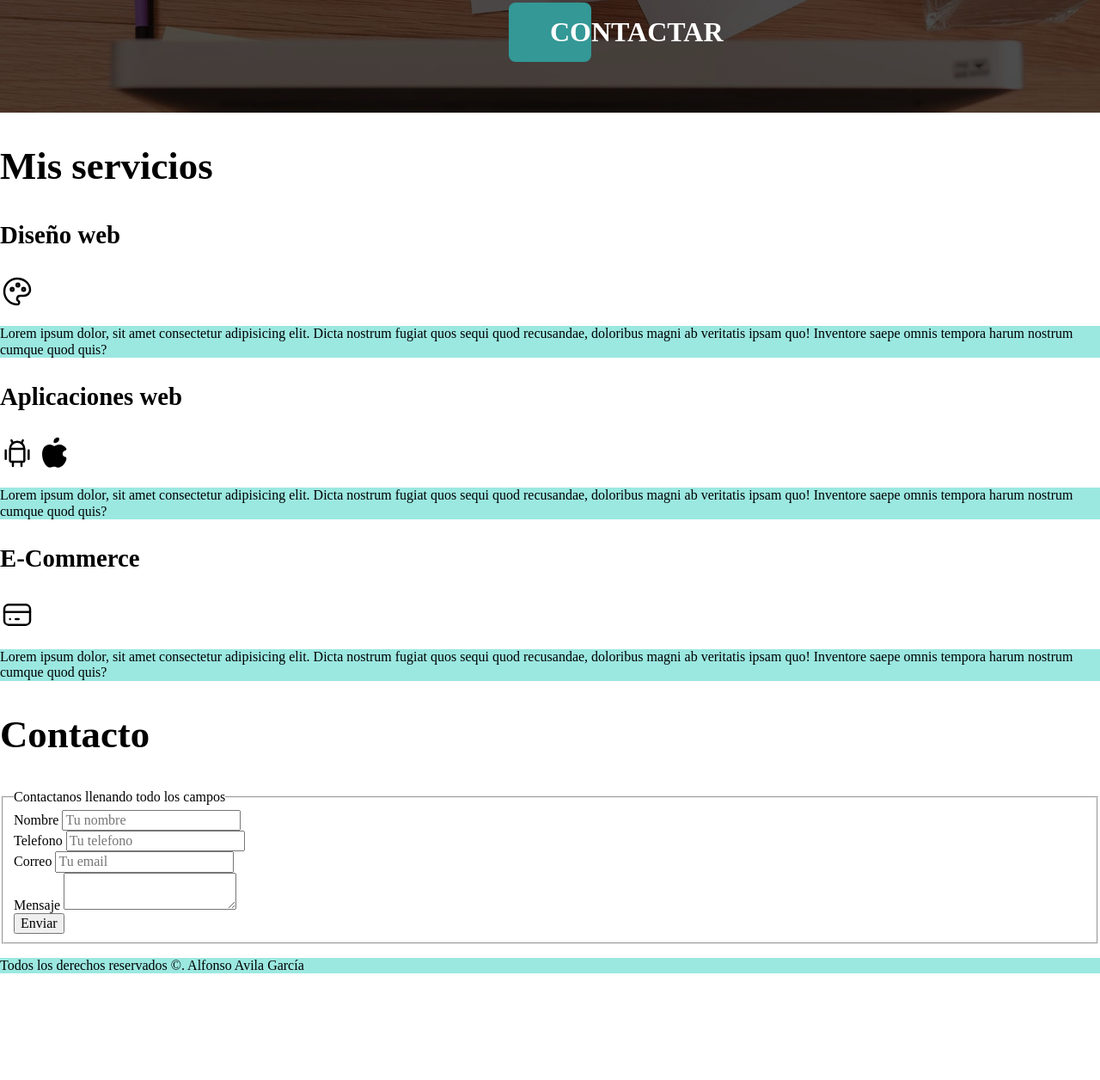
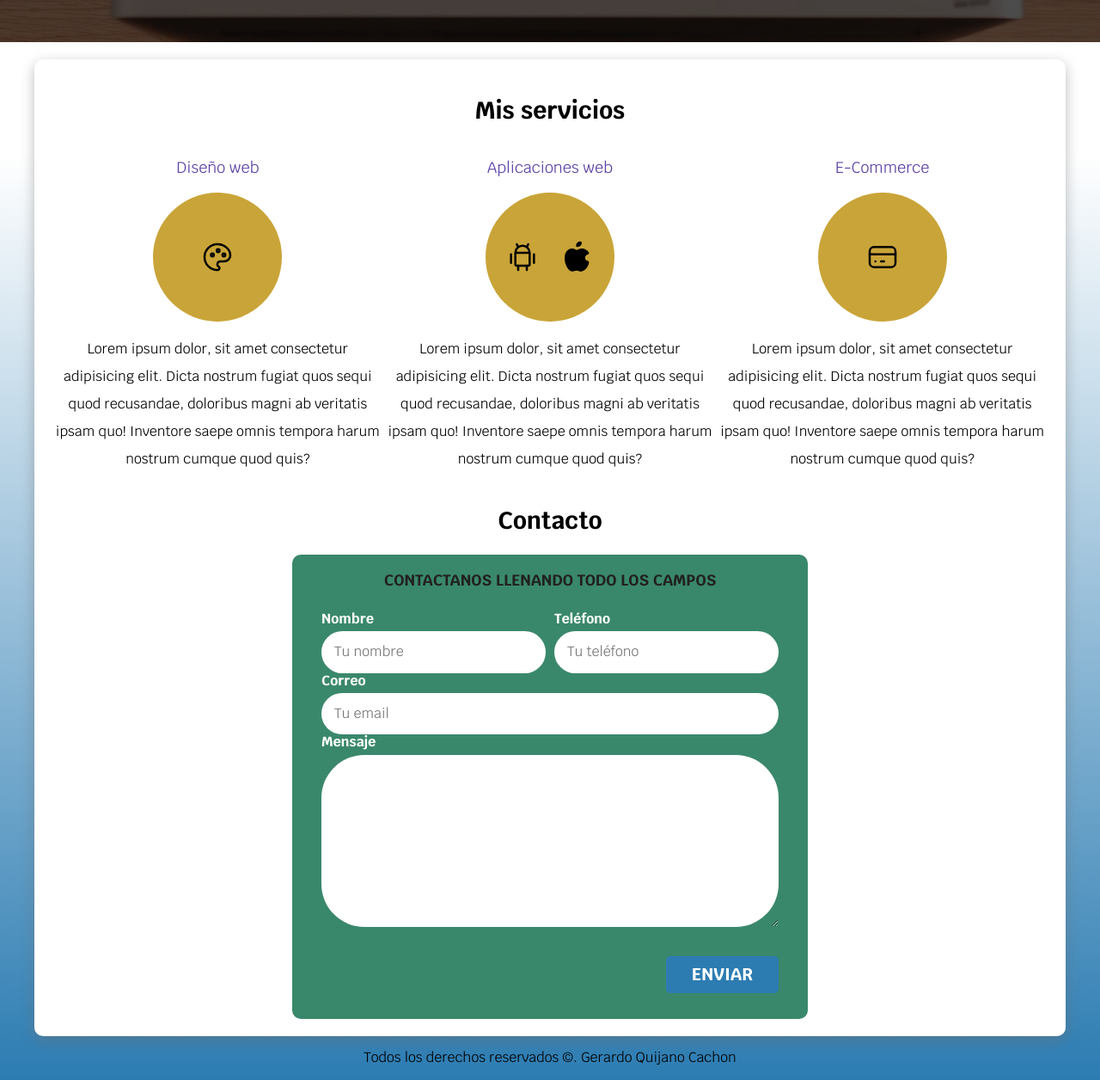
Before and after one commit to GerardoQuijano/Developer-page, a plain HTML site: page index.html in a window 1280 px wide. Shown: the part 539-1795 px from the top of the page at 86% size. Before the commit the page ends 1687 px from the top, so only its background shows below. Drawn offline with Linux system fonts and the light colour scheme.

Commit message:
ya esta corregido

```diff
--- a/Css/styles.css
+++ b/Css/styles.css
@@ -1,108 +1,111 @@
 :root{
     --blanco: #ffffff;
     --oscuro: #212121;
-    --primario: #c9a438;
-    --secundario:#339896;
-    --gris: #757575;
-    --glassGris: #66dcd2a6;
+    --primario: #5b3fa3;
+    --secundario:#c9a438;
+    --green: #3a886b;
+    --glassGris: #2c7cb2;
+    --grisclaro: #dfe9f3;
 
 
 }
-html
-{
-    font-size: 62.5%px;
-    /* Hack box model*/
+
+    html {
+        font-size:62.5%;
+        /* Hack para box model*/
         box-sizing: border-box;
     }
-
-*,*:before, *:after{
-    box-sizing: inherit;/*Hack para box model */
+     /* Hack para box model*/
+    *, *:before, *:after{
+        box-sizing: inherit;
     }
 
-html
-{
-font-size: 62.5%px;
+    body {
+        font-size: 16px;
+        font-family: 'Krub', sans-serif;
+        background-image: linear-gradient(to top, var(--glassGris) 0%, var(--blanco) 60%);
+    }
 
-}
-body{
-    font-size: 16px;
-}
-/* Tipo grafia*/
+    /*Tipografía*/
     h1{
         font-size: 3.8rem;
     }
+
     h2{
         font-size: 2.8rem;
     }
+
     h3{
         font-size: 1.8rem;
     }
     h1,h2,h3{
-    text-align: ce;
+        text-align: center;
     }
 
     .titulo span{
+        font-size: 2rem;
+    }
 
+    .navegacion-principal{
+        background-color: var(--glassGris);
+    }
+
+    .contenedor{
+        max-width: 120rem;
+        /* Una manera de poner los 4 márgenes en 4 propiedades
+        margin-top: 0;
+        margin-bottom: 0;
+        margin-left: auto;
+        margin-right: auto; */
+        /*margin: 0 auto 0 auto; Tomando las posiciones de un reloj*/
+        margin: 0 auto; /*El primer valor corresponde a top-bottom
+        y el segundo valor corresponde a right-left*/
+    }
+
+    .nav-bg {
+        background-color: var(--secundario);
+    }
+
+    .navegacion-principal {
+        display: flex;
+        flex-direction: column;
+        align-items: center;
+        /* justify-content es para filas
+        align-items es para columnas (flex-direction)*/
+        justify-content: space-between;
         font-size: 2rem;
-    color: brown;
-    color: cornflowerblue;
+        font-weight: bold; /* negritas */
+    }
+
+    /* Utilidades*/
+.w-sm-100{
+    width: 100%;
+}
+@media (min-width: 768px){
+    w-sm-100{
+        width: auto;
+    }
+}
+
+.flex{
+    display: flex;
+}
+.alinear-derecha{
+    justify-content: flex-end;
+}
+
+    @media (min-width: 768px) {
+        .navegacion-principal{
+            flex-direction: row;
+            justify-content: space-between;
+        }
 
      }
 
-.titulo span{
-
-    color: yellow
-}
-
-.navegacion-principal {
-    padding-bottom: 10rem;
-    background-color: var(--glassGris);
-}
-.navegacion-principal {
+    .navegacion-principal a{
         padding: 1rem;
-    display:flex;
-    align-items: center;
-    /* justify-conten es para filas
-    align-items es para columnas (flex-direction)*/
-    justify-content: space-between;
-    font-size: 2rem;
-    font-weight: bold; /*negritas*/
-
-}
-@media (min-width: 768px){
-  .navegacion-principal{
-    flex-direction: row;
-  }
-}
-
-.contenedor{
-    width: 120rem;
-    /*
-    margin: 0 auto 0 auto;
-    margin: 0 auto;
-    */
-    margin: 0 auto;
-
-}
-.nav-bg{
-    background-color: var(--gris);
-}
-
-
-.navegacion-principal a{
         color: var(--blanco);
-    text-decoration: dashed;
-    background-color: var(--primario);
-    display: flex;
-
-}
-
-
-   /*
-clases no llevan . al principio
-    */
-p{
-    background-color: var(--glassGris);
+        text-decoration: none;
     }
 
     .navegacion-principal a:hover{
@@ -110,32 +113,37 @@ p{
         color: var(--oscuro);
     }
 
+
     /*
     Tamaños recomendados para media query
-480px para moviles
+    480px para móviles
     768px para tablets
     1140px para laptops
-1400px para dispositivos mas grandes como monitores o TVs
+    1400px para dispositivos más grandes como monitores o TVs
     */
 
-.hero{
+    .hero {
     background-image: url(../image/hero.jpg);
-    /* ../ es para regresae un nivel del directiorio
-    la carpeta img esta afuera de ccs */
+    /* ../ es para regresar un nivel del directorio,
+    la carpeta img está afuera de styles.ccs*/
     background-repeat: no-repeat;
-    /*sirve para que imagenes pequeñas no se repitan*/
-    background-size: cover;
-    /*sirve para cubrer la imagen con todo el tamaño*/
-    height: 450px; /* Altura del hero*/
-    position: relative; /* Para manipular la posicion, el padre siempre debe ser relative*/
+    /* en imágenes pequeñas suele repetirse y
+    abarcar el espacio de la página */
+    background-size: cover; /* Sirve para cubrir la imagen con todo el tamaño*/
+    height: 450px; /* Alto del elemento hero*/
+    position: relative; /* Para manipular la posición, el padre siempre debe ser
+    relative*/
 
     }
 
-.contenedor-hero{
-    position: absolute; /* El hijo siempre debe ser absoluto*/
+    .contenedor-hero {
+        position: absolute; /* Para manipular la posición, el hijo siempre debe ser
+        absoluto */
         background-color: rgba(0, 0, 0, 0.7);
+        /*.7 es la transparencia */
         width: 100%;
         height: 100%;
+        /*Alinear vertical y horizontalmente*/
         display: flex;
         flex-direction: column;
         align-items: center;
@@ -145,20 +153,142 @@ Tamaños recomendados para media query
     .contenedor-hero p, .contenedor-hero h2{
         color: var(--blanco);
     }
-.ubicacion{
+
+    .ubicacion {
         display: flex;
         align-items: flex-end;
     }
+
     .boton{
-    background-color: var(--secundario); /* Color de fondo del boton*/
-    color: var(--blanco);/*Color de texto*/
+        background-color: var(--glassGris); /*Color de fondo del botón*/
+        color: var(--blanco); /*Color de texto*/
         padding: 1rem 3rem;
-    margin-top: 3rem;/*Separacion superior*/
+        margin-top: 3rem; /*Separación superior*/
         font-size: 2rem;
-    text-decoration: none;/*quitar subrayado*/
-    text-transform: uppercase;/*Siempre mayusculas*/
-    font-weight: bold;/*Poner texto en mayusculas*/
-    border-radius: .5rem;/*Esquinas redondeadas*/
-    width: 5%;/*Ancho del boton*/
-    text-align: center;/*Centrar el texto del boton*/
+        text-decoration: none; /* Quitar el subrayado*/
+        text-transform: uppercase; /* Convertir texto en mayúsculas*/
+        font-weight: bold; /* Poner texto en negritas */
+        border-radius: .5rem; /* Esquinas redondeadas*/
+        width: 90%; /* Ancho del botón */
+        text-align: center; /* Centrar el texto del botón*/
+        border: none;
     }
+
+    @media (min-width: 768px) {
+        .boton {
+            width: auto;
+        }
+        .boton:hover{
+            cursor: pointer;
+        }
+     }
+
+
+    .sombra {
+        margin-top: 2rem;
+        box-shadow: 0px 5px 15px 0px rgba(112,112,112,0.48);
+        /* Motor para google chrome*/
+        -webkit-box-shadow: 0px 5px 15px 0px rgba(112,112,112,0.48);
+        /* Motor para mozilla firefox*/
+        -moz-box-shadow: 0px 5px 15px 0px rgba(112,112,112,0.48);
+        background-color: var(--blanco);
+        padding: 2rem;
+        border-radius: 1rem;
+    }
+
+    /* Servicios */
+    @media (min-width: 768px){
+        .servicios {
+            display: grid;
+            /* grid-template-columns: 2fr 1fr 1fr; Alternativa sencilla */
+            /* grid-template-columns: 50% 25% 25%; Alternativa detallada por porcentajes */
+            grid-template-columns: repeat(3, 1fr);
+        }
+
+        .servicio{
+            display: flex;
+            flex-direction: column;
+            align-items: center;
+        }
+    }
+
+
+    /* Ajustar colo y "negritas" del h3 */
+    .servicios h3 {
+        color:var(--primario);
+        font-weight: normal;
+    }
+
+    .servicios p {
+        text-align: center;
+        /*Interlineado*/
+        line-height: 2;
+    }
+
+    .servicios .iconos{
+        height: 15rem;
+        width: 15rem;
+        background-color: var(--secundario);
+        border-radius: 50%;
+        display: flex;
+        justify-content: space-evenly;
+        align-items: center;
+    }
+    /*Contacto*/
+.Formulario{
+    background-color: var(--green);
+    width: min(60rem, 100%);
+    /*Ahorra el uso de media query.¿Que es mas pequeño, 60rem, o el 100% de la pantalla? */
+    margin: 0 auto;
+    padding: 2rem;
+    border-radius: 1rem;
+}
+.Formulario fieldset{
+    border: none;
+}
+.Formulario legend{
+    text-align: center;
+    font-size: 1.8rem;
+    font-weight: bold;
+    margin-bottom: 2rem;
+    text-transform: uppercase;
+    color: var(--oscuro);
+}
+
+@media (min-width:768px){
+    .contenedor-campos{
+        display: grid;
+        grid-template-columns: repeat (2, 1fr);
+        column-gap: 1rem;
+        grid-template-rows: auto, auto 20rem;
+    }
+    /* Nth-child significa el enesimo hijo. El orden seria: nombre, telefono, correo y mensajes
+    como requerimos modificar correo y mensaje, usaremos 3 y 4 en nth child*/
+
+    .campo:nth-child(3),
+    .campo:nth-child(4){
+        /* Posiciona el elemento, para que vaya de la columna 1 a la*/
+        grid-column: 1/3;
+    }
+}
+
+.campo label{
+    color: var(--blanco);
+    font-weight: bold;
+    margin-bottom: .5rem;
+    display: block;/* Lograr que cada label tome todo el espacio disponible  y este separado del input*/
+}
+
+.input-text{
+    width: 100%;
+    border: none;
+    padding: 1.5rem;
+    border-radius: 5rem;
+}
+.campo textarea{
+    height: 20rem; /*Hacer mas grande la altura del textarea*/
+}
+
+.footer{
+    text-align: center;
+}
--- a/index.html
+++ b/index.html
@@ -9,14 +9,14 @@
     <link rel="preconnect" href="https://fonts.gstatic.com" crossorigin>
     <link href="https://fonts.googleapis.com/css2?family=Krub:wght@400;700&display=swap" rel="stylesheet">
 
-    <!--Agregar normalize primero-->
+    <!--Agregar normaliza primero-->
 
     <link rel="preload" href="css/normalize.css" as ="styles">
     <link rel="stylesheet" href="css/normalize.css">
 
     <link rel="preload" href="css/styles.css" as ="styles">
     <link rel="stylesheet" href="css/styles.css">
-    <title>Document Page Quijano</title>
+    <title>Document Page Gerardo</title>
 </head>
 <body>
 
@@ -26,31 +26,35 @@
 
         <nav class="navegacion-principal" >
             <a href ="https://youtu.be/f_WuRfuMXQw?si=S3IWAmjVgLuDDe6s"> Inicio </a>
-            <a href ="#"> Sobre Mi </a>
+            <a href ="#"> Sobre Mí </a>
             <a href ="#"> Clientes </a>
             <a href ="#"> Contacto </a>
         </nav>
 
         <section class="hero">
+
             <div class="contenedor-hero">
                 <h2 class="titulo"> Diseño y desarrollo web/móvil </h2>
                     <div class="ubicacion">
-                    <svg xmlns=svg xmlns= "http://www.w3.org/2000/svg" class="icon icon-tabler icon-tabler-map-pin" width="88" height="88" viewBox="0 0 24 24" stroke-width="1.5" stroke="#ffc107" fill="none" stroke-linecap="round" stroke-linejoin="round">
+                        <svg xmlns="<svg xmlns="http://www.w3.org/2000/svg" class="icon icon-tabler icon-tabler-map-pin" width="88" height="88" viewBox="0 0 24 24" stroke-width="1.5" stroke="#ffc107" fill="none" stroke-linecap="round" stroke-linejoin="round">
                         <path stroke="none" d="M0 0h24v24H0z" fill="none"/>
                         <path d="M9 11a3 3 0 1 0 6 0a3 3 0 0 0 -6 0" />
                         <path d="M17.657 16.657l-4.243 4.243a2 2 0 0 1 -2.827 0l-4.244 -4.243a8 8 0 1 1 11.314 0z" />
                         </svg>
-                        <p> Mérida, yucatán </p>
+                        <p> Mérida, Yucatán </p>
                     </div>
-                    <a class="boton" href="#">Contactar</a>
+
+                    <a class="boton" href="https://youtu.be/f_WuRfuMXQw?si=S3IWAmjVgLuDDe6s">Contactar</a>
+
             </div>
         </section>
 
-        <main>
+        <main class = "contenedor sombra">
             <h2> Mis servicios </h2>
-
-            <section>
+             <div class="servicios">
+                <section class="servicio">
                     <h3> Diseño web </h3>
+                    <div class="iconos">
                     <svg xmlns="http://www.w3.org/2000/svg" class="icon icon-tabler icon-tabler-palette" width="40" height="40" viewBox="0 0 24 24" stroke-width="1.5" stroke="#000000" fill="none" stroke-linecap="round" stroke-linejoin="round">
                     <path stroke="none" d="M0 0h24v24H0z" fill="none"/>
                     <path d="M12 21a9 9 0 0 1 0 -18c4.97 0 9 3.582 9 8c0 1.06 -.474 2.078 -1.318 2.828c-.844 .75 -1.989 1.172 -3.182 1.172h-2.5a2 2 0 0 0 -1 3.75a1.3 1.3 0 0 1 -1 2.25" />
@@ -58,11 +62,12 @@
                     <path d="M12.5 7.5m-1 0a1 1 0 1 0 2 0a1 1 0 1 0 -2 0" />
                     <path d="M16.5 10.5m-1 0a1 1 0 1 0 2 0a1 1 0 1 0 -2 0" />
                   </svg>
+                </div>
                 <p> Lorem ipsum dolor, sit amet consectetur adipisicing elit. Dicta nostrum fugiat quos sequi quod recusandae, doloribus magni ab veritatis ipsam quo! Inventore saepe omnis tempora harum nostrum cumque quod quis?</p>
             </section>
-
-            <section>
+            <section class="servicio">
                 <h3> Aplicaciones web </h3>
+                <div class = "iconos">
                 <svg xmlns="http://www.w3.org/2000/svg" class="icon icon-tabler icon-tabler-brand-android" width="40" height="40" viewBox="0 0 24 24" stroke-width="1.5" stroke="#000000" fill="none" stroke-linecap="round" stroke-linejoin="round">
                     <path stroke="none" d="M0 0h24v24H0z" fill="none"/>
                     <path d="M4 10l0 6" />
@@ -78,11 +83,13 @@
                     <path d="M15.079 5.999l.239 .012c1.43 .097 3.434 1.013 4.508 2.586a1 1 0 0 1 -.344 1.44c-.05 .028 -.372 .158 -.497 .217a4.15 4.15 0 0 0 -.722 .431c-.614 .461 -.948 1.009 -.942 1.694c.01 .885 .339 1.454 .907 1.846c.208 .143 .436 .253 .666 .33c.126 .043 .426 .116 .444 .122a1 1 0 0 1 .662 .942c0 2.621 -3.04 6.381 -5.286 6.381c-.79 0 -1.272 -.091 -1.983 -.315l-.098 -.031c-.463 -.146 -.702 -.192 -1.133 -.192c-.52 0 -.863 .06 -1.518 .237l-.197 .053c-.575 .153 -.964 .226 -1.5 .248c-2.749 0 -5.285 -5.093 -5.285 -9.072c0 -3.87 1.786 -6.92 5.286 -6.92c.297 0 .598 .045 .909 .128c.403 .107 .774 .26 1.296 .508c.787 .374 .948 .44 1.009 .44h.016c.03 -.003 .128 -.047 1.056 -.457c1.061 -.467 1.864 -.685 2.746 -.616l-.24 -.012z" stroke-width="0" fill="currentColor" />
                     <path d="M14 1a1 1 0 0 1 1 1a3 3 0 0 1 -3 3a1 1 0 0 1 -1 -1a3 3 0 0 1 3 -3z" stroke-width="0" fill="currentColor" />
                   </svg>
+                </div>
                 <p> Lorem ipsum dolor, sit amet consectetur adipisicing elit. Dicta nostrum fugiat quos sequi quod recusandae, doloribus magni ab veritatis ipsam quo! Inventore saepe omnis tempora harum nostrum cumque quod quis?</p>
             </section>
 
-            <section>
+            <section class="servicio">
                 <h3> E-Commerce </h3>
+                <div class="iconos">
                 <svg xmlns="http://www.w3.org/2000/svg" class="icon icon-tabler icon-tabler-credit-card" width="40" height="40" viewBox="0 0 24 24" stroke-width="1.5" stroke="#000000" fill="none" stroke-linecap="round" stroke-linejoin="round">
                     <path stroke="none" d="M0 0h24v24H0z" fill="none"/>
                     <path d="M3 5m0 3a3 3 0 0 1 3 -3h12a3 3 0 0 1 3 3v8a3 3 0 0 1 -3 3h-12a3 3 0 0 1 -3 -3z" />
@@ -90,47 +97,46 @@
                     <path d="M7 15l.01 0" />
                     <path d="M11 15l2 0" />
                   </svg>
+                </div>
                 <p> Lorem ipsum dolor, sit amet consectetur adipisicing elit. Dicta nostrum fugiat quos sequi quod recusandae, doloribus magni ab veritatis ipsam quo! Inventore saepe omnis tempora harum nostrum cumque quod quis?</p>
             </section>
-
-        </main>
+        </div> <!--servicios-->
 
         <section>
             <h2> Contacto </h2>
-
-            <form>
+            <form class="Formulario">
                 <fieldset>
-                    <legend> Contactanos llenando todo los campos </legend>
-                    <div>
+                    <legend> Contactanos llenando todo los campos</legend>
+                    <div class="contenedor-campos">
+                        <div class="campo">
                             <label>Nombre</label>
-                        <input type="text" placeholder="Tu nombre">
+                            <input class="input-text" type="text" placeholder="Tu nombre">
                         </div>
 
-                    <div>
-                        <label>Telefono</label>
-                        <input type="tel" placeholder="Tu telefono">
+                        <div class="campo">
+                            <label>Teléfono</label>
+                            <input class="input-text" type="tel" placeholder="Tu teléfono">
                         </div>
 
-                    <div>
+                        <div class="campo">
                             <label>Correo</label>
-                        <input type="email" placeholder="Tu email">
+                            <input class="input-text" type="email" placeholder="Tu email">
                         </div>
 
-                    <div>
+                        <div class="campo">
                             <label>Mensaje</label>
-                        <textarea></textarea>
+                            <textarea class="input-text"></textarea>
                         </div>
-
-                    <div>
-                        <input type="submit" value="Enviar">
                     </div>
-
+                        <div class="alinear-derecha flex">
+                            <input class="boton w-sm-100" type="submit" value="Enviar">
+                        </div>
                 </fieldset>
             </form>
         </section>
-
-        <footer>
-            <p> Todos los derechos reservados ©. Alfonso Avila García</p>
+</main>
+        <footer class="footer">
+            <p> Todos los derechos reservados ©. Gerardo Quijano Cachon</p>
         </footer>
 
 
```
Lines whose indentation alone changed are shown as unchanged.
